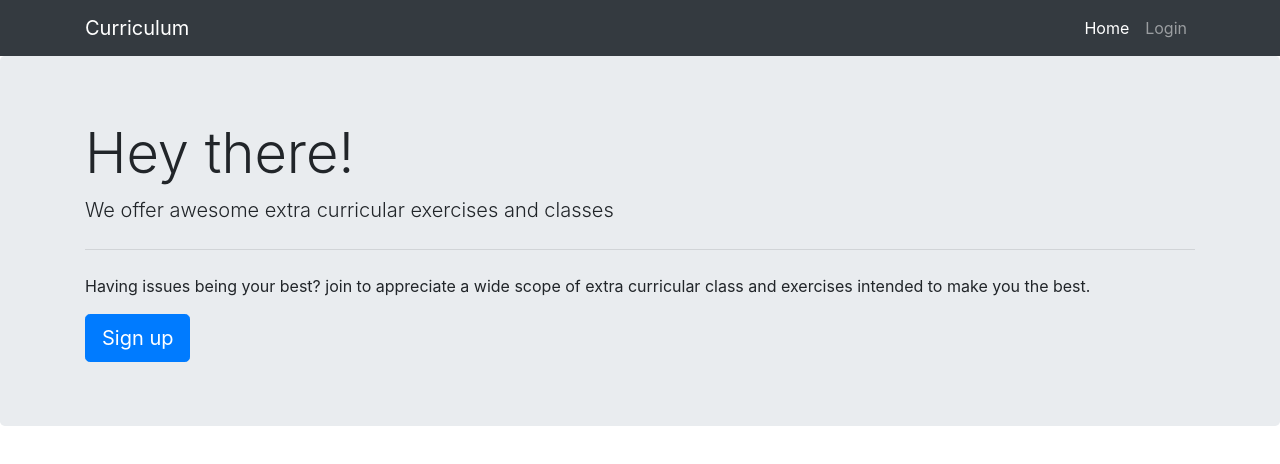
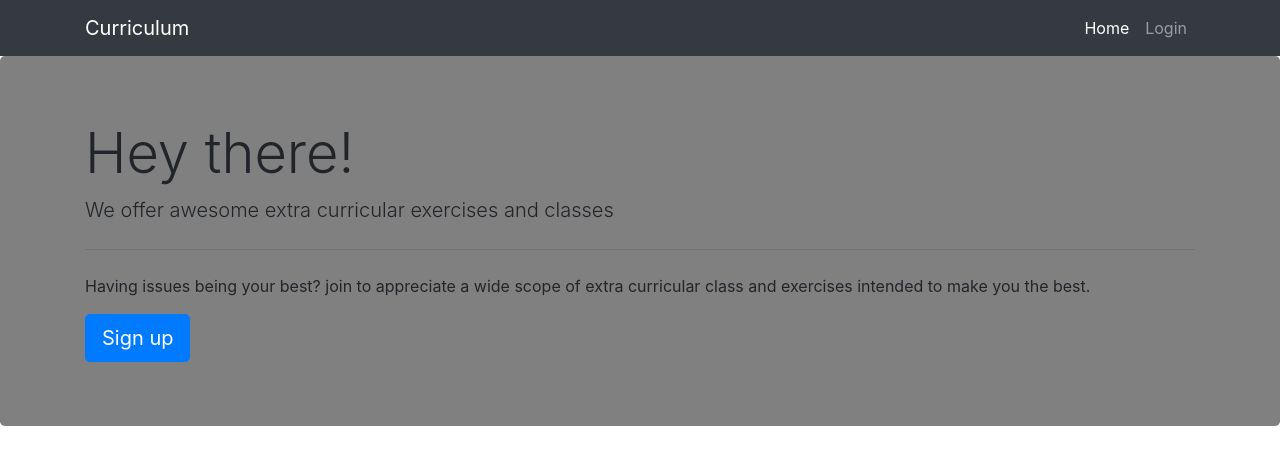
Before and after one commit to Anurika11/Work1, a Vue app: page / in a window 1280 px wide. Shown: the top 464 px of the page. Built offline with nearby package versions, Linux system fonts and the light colour scheme.

Commit message:
Home page

```diff
--- a/src/views/Home.vue
+++ b/src/views/Home.vue
@@ -1,5 +1,5 @@
 <template>
-  <div class="jumbotron">
+  <div class="jumbotron" style="background-color:#808080;">
     <div class="container">
       <h1 class="display-4">Hey there!</h1>
       <p class="lead">We offer awesome extra curricular exercises and classes</p>
```
Also changed, not shown: src/assets/placeholder.png (added).
